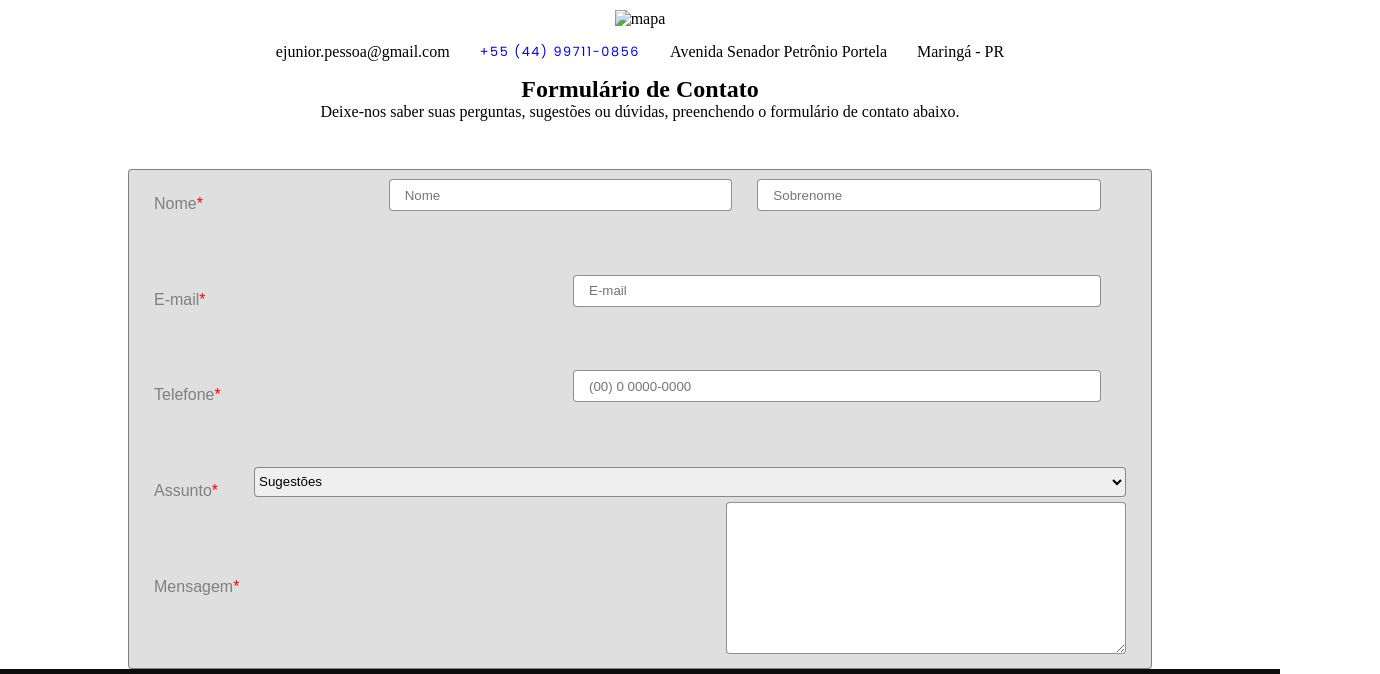
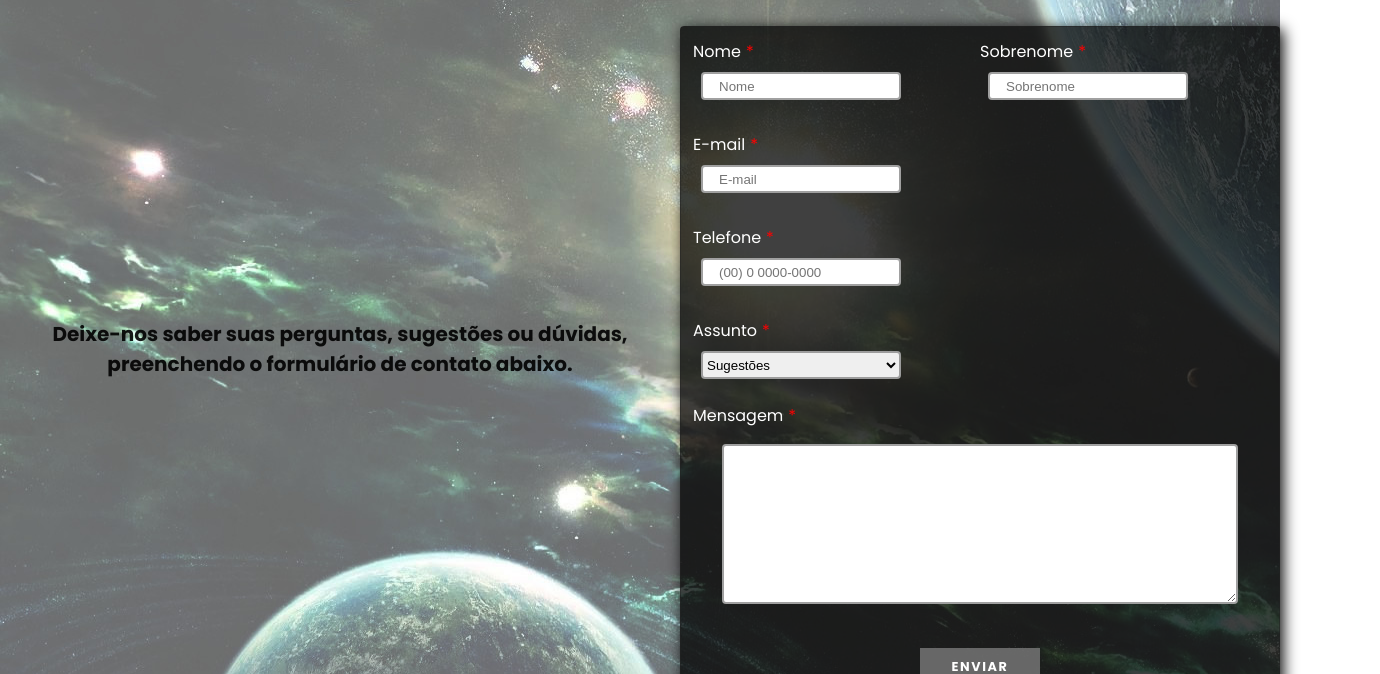
Before and after one commit to ejuniorpessoa/SpaceBlog, a plain HTML site: page contact.html in a window 1280 px wide. Shown: the part 228-902 px from the top of the page, 1380 px wide, since content can reach past the window. Drawn offline with Linux system fonts and the light colour scheme.

Commit message:
Space Blog

```diff
--- a/contact.html
+++ b/contact.html
@@ -18,52 +18,46 @@
         </div>
         <nav>
             <ul>
-                <li><img src="images/header/home-20.png" alt="home page"><a href="index.html">Home</a></li>
+                <li><img src="images/header/home-20.png" alt="home page"><a href="/index.html">Home</a></li>
+                <li><img src="images/header/question-25.png" alt="faq"><a href="/index.html?faq">FAQ</a></li>
+                <li><img src="images/header/assinatura-20.png" alt=""><a href="/index.html?signature">Signature</a></li>
                 <li><img src="images/header/book-20.png" alt="history"><a href="history.html">History</a></li>
                 <li><img src="images/header/contact-20.png" alt="contact"><a href="contact.html">Contact</a></li>
             </ul>
         </nav>
     </header>
     <main>
-        <section class="grid-section contato" id="contato">
+        <section class="bck-contato">
             <h1 class="titulo">Contato</h1>
-            <div class="mapa">
-                <img src="img/mapa.png" alt="mapa">
+            <section class="contato" id="#contato">
+                <p class="p-contato">Deixe-nos saber suas perguntas, sugestões ou dúvidas, preenchendo o formulário de
+                    contato abaixo.</p>
+                <div class="form-group">
+                    <div class="group row">
+                        <div>
+                            <label for="name">Nome</label>
+                            <input class="name" type="text" name="firstName" id="firstName" placeholder="Nome" required
+                                minlength="4" maxlength="15" size="20">
                         </div>
-            <ul class="dados">
-                <li>ejunior.pessoa@gmail.com</li>
-                <li><a href="tel:+5544997110856">+55 (44) 99711-0856</a></li>
-                <li>Avenida Senador Petrônio Portela</li>
-                <li>Maringá - PR</li>
-            </ul>
-        </section>
-        <section class="contato" id="#contato">
-            <h2>Formulário de Contato</h2>
-            <p>Deixe-nos saber suas perguntas, sugestões ou dúvidas, preenchendo o formulário de contato abaixo. </p>
-            <div class="form-group">
-                <div class="group-name">
-                    <label for="Name">Nome</label>
-                    <input type="text" name="firstName" id="firstName" placeholder="Nome" required minlength="4"
-                        maxlength="15" size="20">
-                    <input type="text" name="lastName" id="lastName" placeholder="Sobrenome" required minlength="4"
-                        maxlength="15" size="20">
+                        <div class="column">
+                            <label for="sobrenome">Sobrenome</label>
+                            <input class="name" type="text" name="lastName" id="lastName" placeholder="Sobrenome"
+                                required minlength="4" maxlength="15" size="20">
                         </div>
-
-                <div class="group-name">
+                    </div>
+                    <div class="group">
                         <label for="e-mail">E-mail</label>
 
                         <input type="email" name="e-mail" id="e-mail" placeholder="E-mail" required minlength="4"
                             maxlength="25" size="20">
                     </div>
-
-                <div class="group-name">
+                    <div class="group">
                         <label for="telefone">Telefone</label>
 
                         <input type="tel" name="telefone" id="telefone" placeholder="(00) 0 0000-0000" required
                             minlength="4" maxlength="25" size="20">
                     </div>
-
-                <div class="group-name">
+                    <div class="group">
                         <label for="assunto">Assunto</label>
                         <select name="select">
                             <option value="sugestao">Sugestões</option>
@@ -72,13 +66,14 @@
                             <option value="outros">Outros</option>
                         </select>
                     </div>
-
-                <div class="group-name">
+                    <div class="group">
                         <label for="mensagem">Mensagem</label>
                         <textarea name="mensagem" id="mensagem" cols="30" rows="10"></textarea>
                     </div>
-
+                    <a class="btn-contato" href="#">Enviar</a>
                 </div>
+                </div>
+            </section>
         </section>
     </main>
     <footer class="footer-bck" id="contact">
--- a/css/style.css
+++ b/css/style.css
@@ -149,3 +149,4 @@ img {
   opacity: 1;
   transform: translate3d(0, 0, 0);
 }
+/* ----------- MediaQuery ------------ */
--- a/css/styleContact.css
+++ b/css/styleContact.css
@@ -14,59 +14,150 @@ ul {
 li {
   text-decoration: none;
 }
+.bck-contato {
+  width: 100vw;
+  display: flex;
+  margin: 0 auto;
+  flex-direction: column;
+  align-items: center;
+  background-image: url(../images/contato/bck-contato.jpeg);
+  background-repeat: no-repeat;
+  background-position: cover;
+  padding-bottom: 5rem;
+}
+.contato {
+  width: 100vw;
+  display: flex;
+}
+.bck-contato h1 {
+  display: flex;
+  margin: 0 auto;
+  justify-content: center;
+  padding-top: 1rem;
+}
+.p-contato {
+  text-align: center;
+  font-family: "Poppins", sans-serif;
+  font-size: 1.25rem;
+  width: 100%;
+  max-width: 700px;
+  min-width: 250px;
+  padding: 1rem;
+  color: rgba(0, 0, 0, 0.9);
+  font-weight: bold;
+}
 /* -------------- Form -------------- */
 .form-group {
   display: flex;
   flex-wrap: wrap;
+  flex-direction: column;
+  align-items: flex-start;
   margin: 0 auto;
   margin-top: 3rem;
-  width: 80%;
-  height: 500px;
+  width: 100%;
+  max-width: 600px;
   border: 1px solid rgba(34, 34, 34, 0.5);
   border-radius: 4px;
-  padding: 10px;
-  background-color: rgba(128, 128, 128, 0.25);
+  background-color: rgba(0, 0, 0, 0.75);
+  box-shadow: 3px 3px 15px rgba(0, 0, 0, 1);
 }
-.group-name {
+.group {
   display: flex;
-  flex-direction: row;
+  flex-direction: column;
+  flex-wrap: wrap;
   width: 100%;
-  height: 30px;
-  align-items: center;
-  padding: 15px;
+  min-width: 100px;
+  padding: 0.75rem;
+  font-family: "Poppins", sans-serif;
 }
-label {
-  display: block;
+.group div {
+  display: flex;
+  flex-direction: column;
+  flex-wrap: wrap;
+  margin: 0 auto;
+  width: 50%;
+  flex: 1 0 230px;
+}
+.form-group label {
   justify-content: flex-start;
-  flex: 1 0 100px;
-  margin-bottom: 10px;
-  font: 1rem "Arial", sans-serif;
-  color: rgba(34, 34, 34, 0.5);
+  color: white;
   margin: auto 0;
+  max-width: 120px;
 }
-label::after {
+.form-group label::after {
   display: inline-block;
   content: "*";
   color: red;
+  margin-left: 5px;
 }
-input {
+.form-group input {
   margin: 0.5rem 0;
-  height: 30px;
-  flex: 1 0 auto;
-  margin-right: 25px;
-  padding: 15px;
-  border: 1px solid rgba(34, 34, 34, 0.5);
+  max-width: 200px;
+  margin-right: 1.5rem;
+  margin-left: 0.5rem;
+  padding: 5px;
+  border: 2px solid rgba(128, 128, 128, 0.75);
   border-radius: 4px;
+  padding-left: 1rem;
+  padding-right: 1rem;
+  height: 1.75rem;
 }
-select {
-  width: 100px;
-  border: 1px solid rgba(34, 34, 34, 0.5);
+.form-group select {
+  display: flex;
   width: 100%;
+  min-width: 50px;
+  max-width: 200px;
+  border: 2px solid rgba(128, 128, 128, 0.75);
   border-radius: 4px;
-  height: 30px;
+  height: 1.75rem;
+  margin-left: 0.5rem;
+  margin-right: 0.5rem;
+  margin-top: 0.5rem;
 }
-textarea {
-  width: 400px;
-  border: 1px solid rgba(34, 34, 34, 0.5);
+.form-group textarea {
+  display: flex;
+  margin: 0 auto;
+  width: 90%;
+  max-width: 550px;
+  height: 10rem;
+  margin-top: 1rem;
+  border: 2px solid rgba(128, 128, 128, 0.75);
   border-radius: 4px;
+  font-size: 1rem;
+  line-height: 1.25rem;
+  font-family: "Poppins", sans-serif;
+  padding: 0.5rem;
 }
+.btn-contato {
+  display: flex;
+  justify-content: center;
+  margin: 0 auto;
+  background-color: rgba(128, 128, 128, 0.75);
+  padding: 10px;
+  margin-top: 2rem;
+  margin-bottom: 2rem;
+  width: 120px;
+  text-decoration: none;
+  color: white;
+  text-transform: uppercase;
+  font-weight: bold;
+  letter-spacing: 0.1rem;
+}
+.btn-contato:visited {
+  color: white;
+}
+.btn-contato:hover {
+  box-shadow: 3px 3px 10px black;
+}
+.column {
+  display: flex;
+  flex-direction: column;
+}
+.row {
+  display: flex;
+  flex-direction: row;
+}
+/* @media screen and (max-width: 1040px) {
+  .group-name {
+  }
+} */
--- a/css/styleFooter.css
+++ b/css/styleFooter.css
@@ -25,7 +25,7 @@
   display: flex;
   align-items: center;
   justify-content: center;
-  flex-flow: wrap column;
+  max-width: 100%;
 }
 .contato ul {
   display: flex;
@@ -67,7 +67,6 @@ a:hover {
   font-weight: bolder;
   font-size: 2.25rem;
   letter-spacing: 0.25rem;
-  padding: 15px;
 }
 /* ---------- copyright ----------*/
 .copyright {
@@ -84,3 +83,27 @@ a:hover {
 .bck-color {
   background-color: rgba(255, 255, 255, 0.5);
 }
+.container-logo {
+  display: flex;
+  flex: 1 0 250px;
+  width: 300px;
+}
+.container-contato {
+  display: flex;
+  flex-direction: column;
+  max-width: 600px;
+  flex: 1 0 650px;
+}
+/* ------------------ MediaQuery ------------------*/
+@media screen and (max-width: 1025px) {
+  .div-footer {
+    display: flex;
+    flex-direction: column;
+    margin: 0 auto;
+    flex-wrap: wrap;
+    flex: 0;
+  }
+  .container-contato {
+    flex: 1 0 0px;
+  }
+}
--- a/css/styleHistory.css
+++ b/css/styleHistory.css
@@ -1,5 +1,3 @@
-@import url("https://fonts.googleapis.com/css2?family=Playfair+Display+SC:ital,wght@0,400;0,700;0,900;1,400;1,700;1,900&display=swap");
-@import url("https://fonts.googleapis.com/css2?family=Poppins:ital,wght@0,100;0,200;0,300;0,400;0,500;0,600;0,700;0,800;0,900;1,100;1,200;1,300;1,400;1,500;1,600;1,700;1,800;1,900&display=swap");
 * {
   box-sizing: border-box;
   margin: 0;
@@ -7,7 +5,7 @@
   border: 0;
 }
 .bck-history {
-  width: 100vw;
+  width: 100%;
   display: flex;
   flex-direction: column;
   align-items: center;
@@ -17,34 +15,39 @@
   background-image: url(../images/history/parchment.png);
   background-repeat: no-repeat;
   background-size: 100% 100%;
+  min-height: 1280px;
 }
 .h1-history {
   font-family: "Playfair Display SC", Georgia, serif;
   font-size: 6rem;
   line-height: 1.2;
-  font-weight: 400;
+  font-weight: normal;
+  padding-top: 5rem;
   color: rgba(0, 0, 0, 0.9);
   text-shadow: 2px 2px 10px rgba(255, 0, 0, 0.5),
     2px 2px 5px rgba(255, 166, 0, 0.75);
 }
 .hist-container {
   display: flex;
-  margin: 5rem auto;
+  margin: 0 auto;
   flex-wrap: wrap;
   justify-content: space-between;
   width: 90vw;
-  max-width: 1080px;
+  max-width: 960px;
+  padding-bottom: 4rem;
 }
 .hist-container div {
   padding: 2rem;
   padding-bottom: 4rem;
-  flex: 1 0 500px;
+  flex: 1 0 440px;
   font-family: "Poppins", sans-serif;
+  font-weight: 500;
+  color: black;
 }
 .hist-container h2 {
   display: flex;
   align-items: center;
-  margin-bottom: 1rem;
+  margin-bottom: 1.5rem;
   margin-top: 1rem;
   text-transform: uppercase;
   font-size: 1.5rem;
@@ -54,7 +57,6 @@
   letter-spacing: 0.15rem;
   font-family: "Poppins", sans-serif;
 }
-
 .hist-container h2::before {
   display: inline-block;
   content: "";
@@ -65,3 +67,17 @@
   background-position: center;
   background-repeat: no-repeat;
 }
+/* ----------------- Media ----------------- */
+
+@media screen and (max-width: 990px) {
+  .hist-container div {
+    display: flex;
+    flex-direction: column;
+    margin: 0 auto;
+    align-items: center;
+    max-width: 650px;
+  }
+  .bck-history h1 {
+    margin-top: 4rem;
+  }
+}
--- a/script/carrossel.js
+++ b/script/carrossel.js
@@ -6,7 +6,6 @@ initCarrosel = () => {
     const back = document.getElementById("back");
     let atual = 0;
     let rolar = true;
-
     for (let i = 0; i < quant.length; i++) {
         let div = document.createElement("div");
         div.id = i
@@ -39,7 +38,7 @@ initCarrosel = () => {
             atual = --quant.length
         }
         document.querySelector(".imgAtual").classList.remove("imgAtual");
-        imagem.style.marginLeft = -1024 * atual + "px";
+        imagem.style.marginLeft = - 512 * atual + "px";
         document.getElementById(atual).classList.add("imgAtual");
     }
     setInterval(() => {
```
Also changed, not shown: css/carrossel.css (+6 -6 lines), history.html (+3 -1 lines), index.html (+4 -3 lines), script/script.js (+8 -0 lines), images/contato/bck-contato.jpeg (added), images/history/parchment.jpg (deleted), 1 other file. Lines whose indentation alone changed are shown as unchanged.
